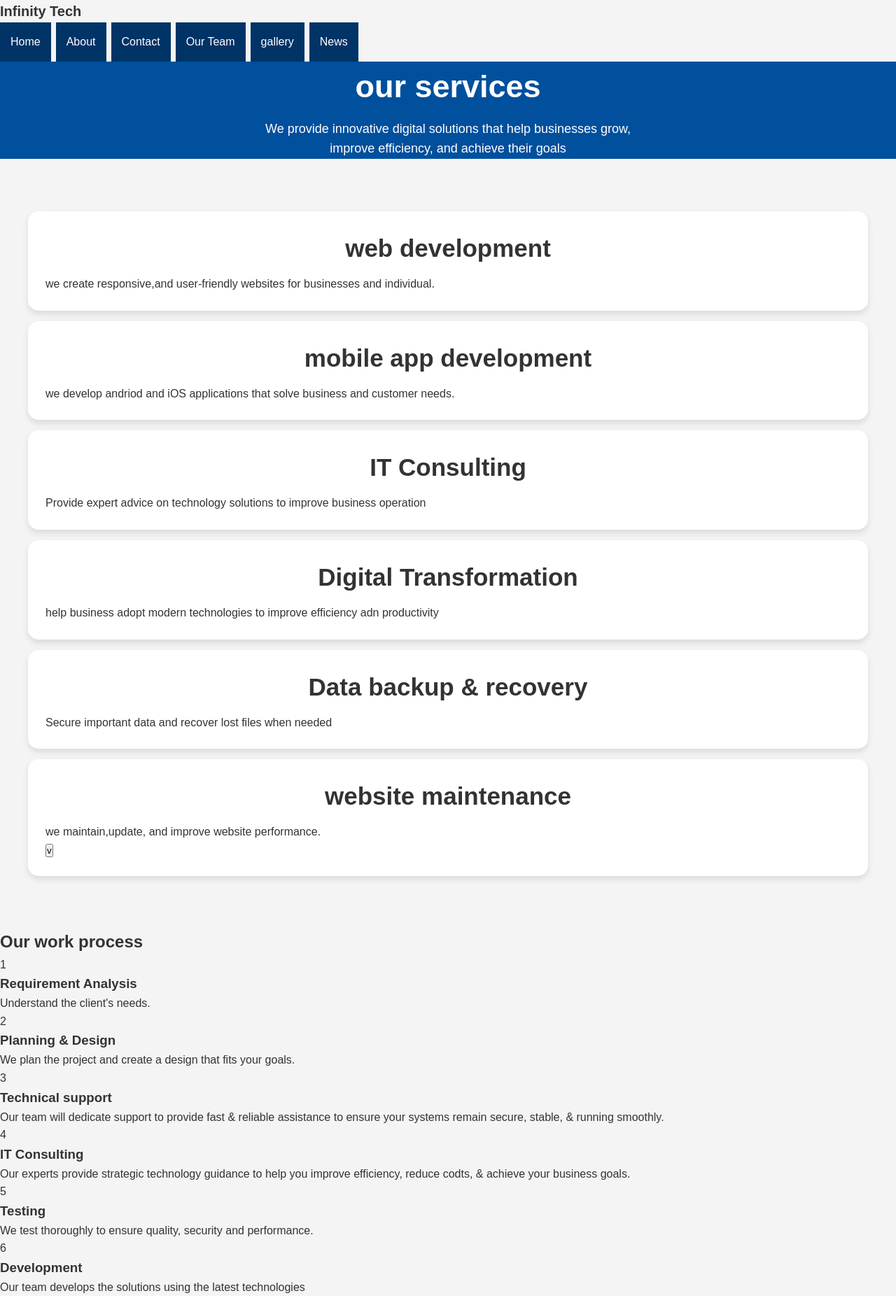
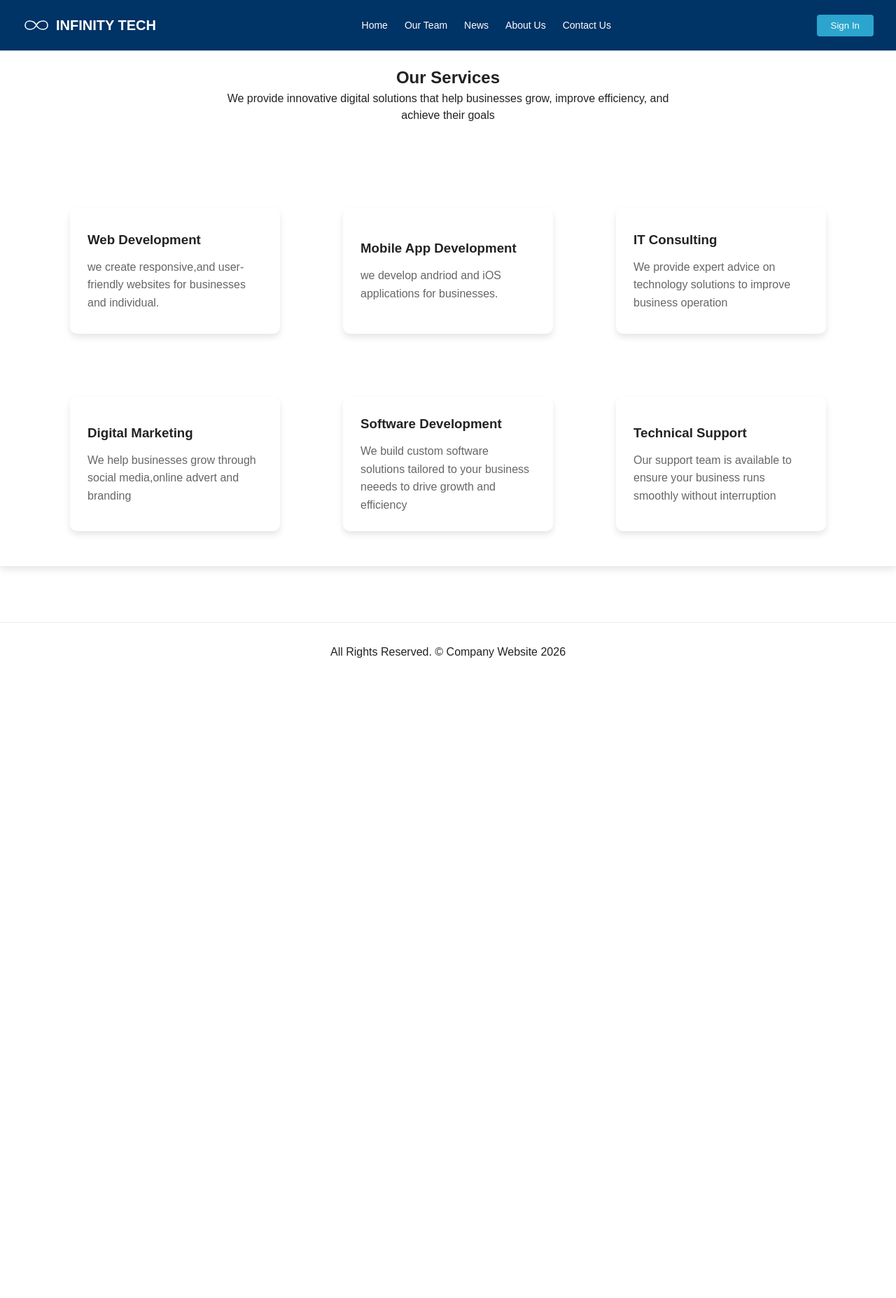
Before and after one commit to maestroAI-cell/Company_Website, a plain HTML site: page Frontend/services.html in a window 1280 px wide. Shown: the top 1855 px of the page at 70% size. After the commit the page ends 974 px from the top, so only its background shows below. Drawn offline with Linux system fonts and the light colour scheme.

Commit message:
service page

```diff
--- a/Frontend/service.css
+++ b/Frontend/service.css
@@ -1,142 +1,121 @@
-/* Reset */
-* {
+*{
     margin: 0;
     padding: 0;
-    box-sizing: border-bo;
-    font-family: Arial, sans-serif
-}
-
-body {
-    background: #f4f4f4;
-    color: #333;
-    line-height: 1.6;
+    box-sizing: border-box;
 
 }
 
-/* Header */
-header a {
-    display: flex;
-    justify-content: space-between;
-    background:#003366 ;
-    color: white;
-    text-decoration: none; /* Removes the default link underline */
-    padding: 15px;
+body{
+    font-family: Arial, sans-serif;
+    color: #222;
+    line-height: 1.5;
 
 }
 
-.logo h2 {
-    font-size: 20px;
+.body-card{
+     box-shadow: 0 5px 10px rgba(0, 0, 0, 0.1);
+     margin-top: solid 2px black;
+}
+.header{
+    display: flex;
+    align-items: center;
+    justify-content: space-between;
+    padding: 16px 32px;
+    border-bottom: 1px solid lightgray;
+    background-color: #003366;
 }
 
-#bar{
+.header__logo{
     display: flex;
-    gap: 7px;
-    text-decoration-color: rgb(10, 142, 160);
+    align-items: center;
+    font-size: 20px;
+    font-weight: bold;
+    color: #ffffff;
+    gap: 8px;
 }
 
-/*Hero Section */
+.header__logo-icon{
+    width: 40px;
+    height: 40px;
+}
+
+.header__nav{
+    display: flex;
+    gap: 24px;
+}
+
+.header__nav a{
+    text-decoration: none;
+    color: #ffffff;
+    font-size: 14px;
+}
+
+.header__signup{
+    background-color: rgb(43, 165, 206);
+    color: #fff;
+    border: none;
+    padding: 8px 20px;
+    border-radius: 4px;
+    cursor: pointer;
+}
+
 .hero{
-
-    background: #00509e;
-    color: white;
+    padding: 20px 20px;
+    max-width: 700px;
+    margin: 0 auto;
+    text-align: center;
 
 }
 
-.hero h1{
-    font-size: 45px;
-    margin-bottom: 10px;
-        text-align: center;
+.hero__heading {
+    display: flex;
+    justify-content: center;
+    flex-direction: column;
+    align-items: center;
 }
 
-.hero p {
-    font-size: 18px;
-    text-align: center;
+.service-grid{
+    display: grid;
+    grid-template-columns: repeat(3, 300px);
+    gap: 90px;
+    justify-content: center;
+    margin: 50px auto;
+    max-width: 1100px;
+    padding: 50px 50px 50px;
+
 }
 
-/* services */
-.services {
-    padding: 60px 40px;
+.service-card{
+    display: flex;
+    flex-direction: column;
+    justify-content: center;
+    border-radius: 10px;
+    overflow: hidden;
+    padding: 25px;
+    min-height: 180px;
+    box-shadow: 0 5px 10px rgba(0, 0, 0, 0.1);
+    transition: transform 0.2s ease, box-shadow 0.2s ease;
+    background-color: #ffffff;
+    transition: 0.3s;
 }
-.showbutton{
-    width: 10%;
-    padding: 10;
-    border-radius: 40px;
-    background: transparent;
-    font-size: 18px;
-    cursor: pointer;
-    align-items: center;
-    justify-content: center;
-    gap: 15px;
+.service-card h3{
+    margin-bottom: 12px;
+    color: #222;
 }
 
-.services h2 {
-    text-align: center;
-    margin-bottom: 10px;
-    font-size: 35px;
+.service-card p{
+    line-height: 1.6;
+    color: #666
 }
-
-.services-card {
-    background: white;
-    padding: 25px;
-    margin: 15px 0;
-    border-radius: 15px;
-    box-shadow: 0 5px 10px rgba(0, 0, 0, 0.1);
-    transition: 0.3s;
+.service-card:hover{
+    transform: translateY(-4px);
+  box-shadow: 0 12px 16px rgba(0, 0, 0, 0.12);
 }
-
-.services-card:hover {
-    transform: translateY(-8px);
+footer{
+    display: flex;
+    justify-content: center;
+    align-items: center;
+    margin-top: 80px;
+    padding: 30px 20px;
+    border-top: 1px solid #eee;
 }
-
-.services-card h3 {
-    color: #1970c7;
-    margin-left: 10px;
-}
-
-/* why choose us */
-.why-us {
-    background: white;
-    padding: 60px 40px;
-}
-
-.why-us h2 {
-    text-align: center;
-    margin: auto;
-}
-
-.why-us ul {
-    max-width: 600px;
-    margin: auto;
-}
-
-.why-us li {
-    margin: 12px 0;
-}
-
-/* process */
-.process {
-    padding: 60px 40px;
-    background: #eef5ff;
-}
-
-.process h2 {
-    text-align: center;
-    margin-bottom: 25px;
-}
-
-.process ol {
-    max-width: 600px;
-    margin: auto;
-}
-
-.process li {
-    margin: 12px 0;
-}
-
-/* footer */
-footer {
-    background: #1c72c9;
-    color: white;
-    text-align: center;
-    padding: 20px;
-}
--- a/Frontend/services.html
+++ b/Frontend/services.html
@@ -4,144 +4,80 @@
 <head>
     <meta charset="UTF-8">
     <meta name="viewport" content="width=device-width, initial-scale=1.0">
-    <title>Services</title>
+    <title>Infinity Tech-Services</title>
     <link rel="stylesheet" href="./service.css">
 </head>
+<body>
+    <header class="header">
+        <div class="header__logo">
+            <svg class="header__logo-icon" xmlns="http://www.w3.org/2000/svg" viewBox="0 0 100 50">
 
-<body>
-    <header>
-        <div class="logo">
-           <h2>Infinity Tech</h2>
+    <path d="M10,25
+     C10,5 40,5 50,25
+     C60,45 90,45 90,25
+     C90,5 60,5 50,25
+     C40,45 10,45 10,25 Z"
+     fill="none"
+     stroke="currentColor"
+     stroke-width="4"  />
+</svg>
+        <span>INFINITY TECH</span>
         </div>
-        <nav id="bar" >
+
+        <nav class="header__nav">
             <a href="index.html">Home</a>
-            <a href="about.html">About</a>
-            <a href="contact.html">Contact</a>
             <a href="team.html">Our Team</a>
-            <a href="gallery.html">gallery</a>
             <a href="news.html">News</a>
+            <a href="about.html">About Us</a>
+            <a href="news.html">Contact Us</a>
         </nav>
+
+        <button class="header__signup">Sign In</button>
     </header>
+ <div class="body-card">
+    <section class="hero">
 
-    <section class="hero">
-    <h1>our services</h1>
-     <P>We provide innovative digital solutions that help businesses grow,<br>
-        improve efficiency, and achieve their goals</P>
+     <div class="hero__heading">
+      <h1>Our Services</h1>
+
+       <P>We provide innovative digital solutions that help businesses grow,
+         improve efficiency, and achieve their goals
+       </P>
+        </div>
     </section>
 
-    <section class="services">
+    <section class="service-grid">
 
-        <div class="services-card">
-            <h2>web development</h2>
+        <div class="service-card">
+            <h3>Web Development</h3>
             <p>we create responsive,and user-friendly websites for businesses and individual.</p>
+        </div>
+        <div class="service-card">
+            <h3>Mobile App Development</h3>
+            <p>we develop andriod and iOS applications for businesses.</p>
+        </div>
+        <div class="service-card">
+            <h3>IT Consulting</h3>
+            <p>We provide expert advice on technology solutions to improve business operation</p>
+        </div>
+        <div class="service-card">
+            <h3>Digital Marketing</h3>
+            <P>We help businesses grow through social media,online advert and branding</P>
+        </div>
+        <div class="service-card">
+            <h3>Software Development</h3>
+            <p>We build custom software solutions tailored to your business neeeds to drive growth and efficiency</p>
+        </div>
+        <div class="service-card">
+            <h3>Technical Support</h3>
+            <p>Our support team is available to ensure your business runs smoothly without interruption</p>
+            </div>
+        </section>
 
-        </div>
-        <div class="services-card">
-            <h2>mobile app development</h2>
-            <p>we develop andriod and iOS applications that solve business and customer needs.</p>
-        </div>
-        <div class="services-card">
-            <h2>IT Consulting</h2>
-            <p>Provide expert advice on technology solutions to improve business operation</p>
-        </div>
-        <div class="services-card">
-            <h2>Digital Transformation</h2>
-            <P>help business adopt modern technologies to improve efficiency adn productivity</P>
-        </div>
-        <div class="services-card">
-            <h2>Data backup & recovery</h2>
-            <p>Secure important data and recover lost files when needed</p>
-        </div>
-        <div class="services-card">
-            <h2>website maintenance</h2>
-            <p>we maintain,update, and improve website performance.</p>
-        <button id="showbutton"><span>v</span>
-            </button>
-            </div>
+    </div>
+    </body>
 
-    </section>
-    <div class="box">
-        <h2>Our work process</h2>
-        <div class="step">
-        <div class="number">1</div>
-        <div class="content">
-            <h3>Requirement Analysis</h3>
-            <p>Understand the client's needs.</p>
-        </div>
-        </div>
-        <div class="step">
-        <div class="number">2</div>
-        <div class="content">
-            <h3>Planning & Design</h3>
-            <p>We plan the project and create a design that fits your goals.</p>
-        </div>
-        </div>
-        <div class="step">
-        <div class="number">3</div>
-        <div class="content">
-            <h3>Technical support</h3>
-            <p>Our team will dedicate support to provide fast & reliable assistance to ensure your systems remain secure, stable, & running smoothly. </p>
-        </div>
-        </div>
-        <div class="step">
-        <div class="number">4</div>
-        <div class="content">
-            <h3>IT Consulting</h3>
-            <p>Our experts provide strategic technology guidance to help you improve efficiency, reduce codts, & achieve your business goals.</p>
-        </div>
-        </div>
-        <div class="step">
-        <div class="number">5</div>
-        <div class="content">
-            <h3>Testing</h3>
-            <P>We test thoroughly to ensure quality, security and performance. </P>
-        </div>
-        </div>
-        <div class="step">
-        <div class="number">6</div>
-        <div class="content">
-            <h3>Development</h3>
-            <p>Our team develops the solutions using the latest technologies</p>
-        </div>
-        </div>
-        <section class="why-us">
-            <div class="section-header">
-                <span>Why You Choose US</span>
-                <h2>Why choose Infinity Tech</h2>
-                <P>We provide innovative technology solutions that help businesses grow,<br> improve efficiency, and stay ahead in today's digital world</P>
-                <div class="why-card">
-                    <h3> Expirenced Team</h3>
-                    <p>Our skilled professsionals deliver reliable & modern technology solutions.</p>
-                </div>
-                <div class="why-card">
-                    <h3>Fast Delivery</h3>
-                    <p>We complete projects on time without compromising the quality.</p>
-                </div>
-                <div class="why-card">
-                    <h3>Innovative Ideas</h3>
-                    <p>We use the latest technologies to create smart and scalable digital solutions.</p>
-                </div>
-                <div class="why-card">
-                    <h3>Customer Satisfaction</h3>
-                    <p>We prioritize our clients by delivering quality services that exceed expectation</p>
-                </div>
-                <div class="why-card">
-                    <h3>Supportive</h3>
-                    <P>Our support team is always available to help you whenever you need assistance</P>
-                </div>
-        </section>
-        <h2>Technologies we use</h2>
-        <ul>
-            <li>Html5</li>
-            <li>CSS3</li>
-            <li>Javascript</li>
-            <li>Git & Github</li>
-        </ul>
-    </section>
     <footer>
-        <p>&copy;2026 company website.all right reserved.</p>
+        <p>All Rights Reserved. &copy; Company Website 2026</p>
     </footer>
-</body>
-</header>
-
-</html
+</html>
```
Also changed, not shown: Frontend/ser.PNG (added).
